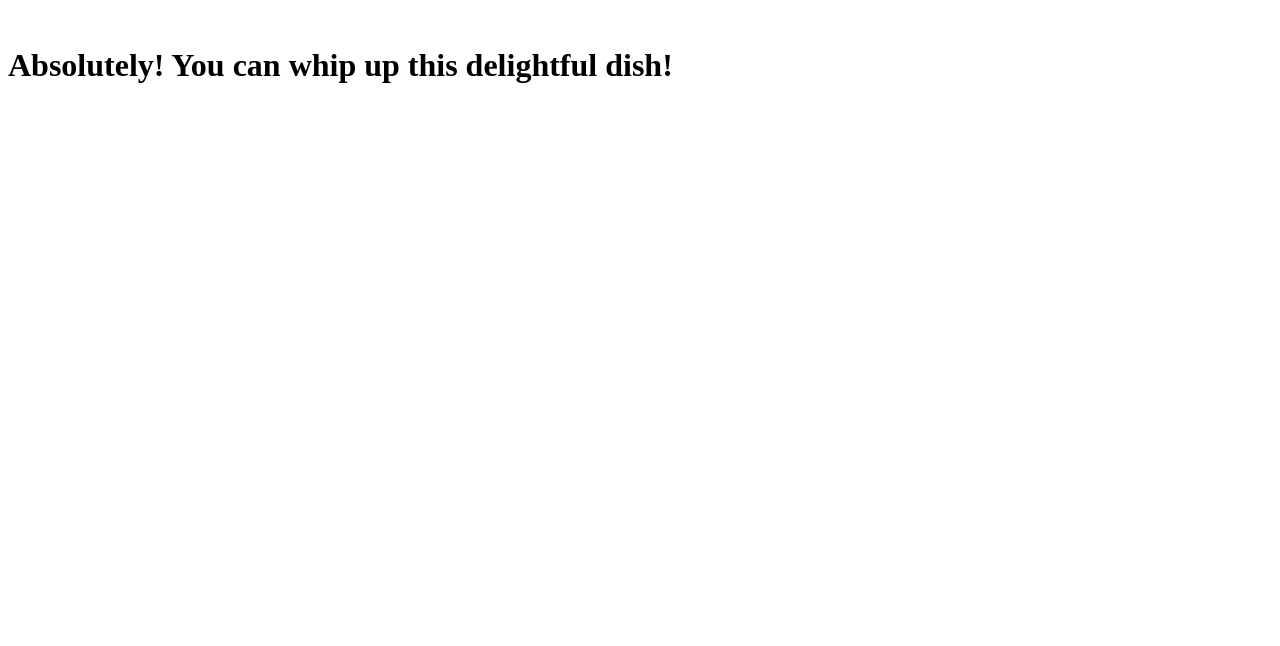
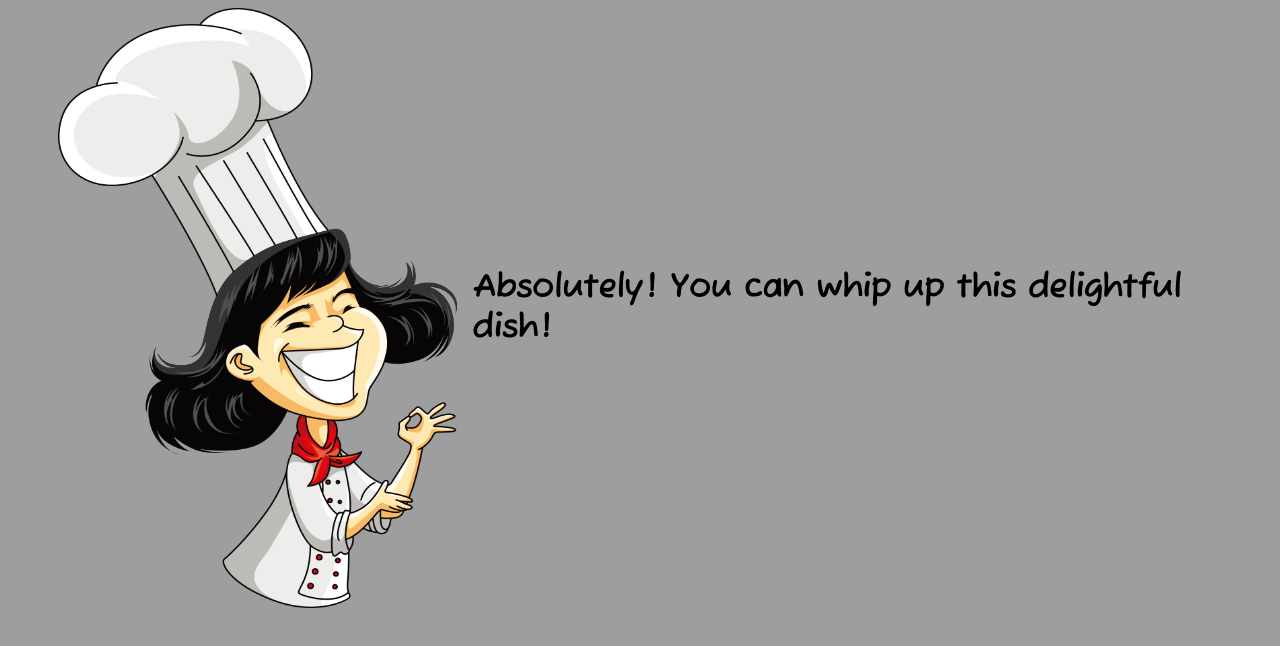
Before and after one commit to Yusuf-Belkhiri/Kitchen-Expert-System, a plain HTML site: page Interface/Html/result2.html in a window 1280 px wide. Drawn offline with Linux system fonts and the light colour scheme; the site is published under a folder, as on GitHub Pages, so addresses that start at the root find nothing.

Commit message:
a new branch named hell

```diff
--- a/Interface/Css/MainPage.css
+++ b/Interface/Css/MainPage.css
@@ -1,12 +1,12 @@
 :root {
-    background-image: url('/Interface/Images/studio-background-concept-abstract-empty-light-gradient-purple-studio-room-background-product-plain-studio-background.jpg');
+    background-image: url('../Images/studio-background-concept-abstract-empty-light-gradient-purple-studio-room-background-product-plain-studio-background.jpg');
     background-repeat: no-repeat;
     background-attachment: fixed;
     background-size: cover;
   }
 @font-face {
     font-family: 'Flavors';
-    src: url('/Interface/Fonts/Flavors-Regular.ttf');
+    src: url('../Fonts/Flavors-Regular.ttf');
   }
 
   img {
@@ -31,7 +31,7 @@
     position: absolute;
     right: 450px;
     top: 200px;
-    background-image: url('/Interface/Images/0.png');
+    background-image: url('../Images/0.png');
     background-size: cover;
     background-position: center;
     background-repeat: no-repeat;
@@ -46,7 +46,7 @@
     top: 350px;
     right: 220px;
     position: absolute;
-    background-image: url('/Interface/Images/1.png');
+    background-image: url('../Images/1.png');
     background-size: cover;
     background-position: center;
     background-repeat: no-repeat;
--- a/Interface/Css/Result.css
+++ b/Interface/Css/Result.css
@@ -1,5 +1,5 @@
 :root {
-  background-image: url('/Interface/Images/studio-background-concept-abstract-empty-light-gradient-purple-studio-room-background-product-plain-studio-background.jpg');
+  background-image: url('../Images/studio-background-concept-abstract-empty-light-gradient-purple-studio-room-background-product-plain-studio-background.jpg');
   background-repeat: no-repeat;
   background-attachment: fixed;
   background-size: cover;
@@ -7,11 +7,11 @@
 
 @font-face {
     font-family: 'Bubbles';
-    src: url('/Interface/Fonts/FuzzyBubbles-Regular.ttf') ;
+    src: url('../Fonts/FuzzyBubbles-Regular.ttf') ;
   }
   @font-face {
     font-family: 'Flavors';
-    src: url('/Interface/Fonts/Flavors-Regular.ttf') ;
+    src: url('../Fonts/Flavors-Regular.ttf') ;
   }
   *{
     font-family: Bubbles;
--- a/Interface/Css/Result2.css
+++ b/Interface/Css/Result2.css
@@ -1,5 +1,5 @@
 :root {
-    background-image: url('/Interface/Images/studio-background-concept-abstract-empty-light-gradient-purple-studio-room-background-product-plain-studio-background.jpg');
+    background-image: url('../Images/studio-background-concept-abstract-empty-light-gradient-purple-studio-room-background-product-plain-studio-background.jpg');
     background-repeat: no-repeat;
     background-attachment: fixed;
     background-size: cover;
@@ -7,7 +7,7 @@
 
 @font-face {
     font-family: 'Bubbles';
-    src: url('/Interface/Fonts/FuzzyBubbles-Regular.ttf') ;
+    src: url('../Fonts/FuzzyBubbles-Regular.ttf') ;
   }
 
 
--- a/Interface/Css/Second.css
+++ b/Interface/Css/Second.css
@@ -1,5 +1,5 @@
 :root {
-  background-image: url('/Interface/Images/studio-background-concept-abstract-empty-light-gradient-purple-studio-room-background-product-plain-studio-background.jpg');
+  background-image: url('../Images/studio-background-concept-abstract-empty-light-gradient-purple-studio-room-background-product-plain-studio-background.jpg');
   background-repeat: no-repeat;
   background-attachment: fixed;
   background-size: cover;
@@ -7,11 +7,11 @@
 
 @font-face {
     font-family: 'Bubbles';
-    src: url('/Interface/Fonts/FuzzyBubbles-Regular.ttf') ;
+    src: url('../Fonts/FuzzyBubbles-Regular.ttf') ;
   }
   @font-face {
     font-family: 'Flavors';
-    src: url('/Interface/Fonts/Flavors-Regular.ttf') ;
+    src: url('../Fonts/Flavors-Regular.ttf') ;
   }
   *{
     font-family: Bubbles;
--- a/Interface/Css/Third.css
+++ b/Interface/Css/Third.css
@@ -1,5 +1,5 @@
 :root {
-  background-image: url('/Interface/Images/studio-background-concept-abstract-empty-light-gradient-purple-studio-room-background-product-plain-studio-background.jpg');
+  background-image: url('../Images/studio-background-concept-abstract-empty-light-gradient-purple-studio-room-background-product-plain-studio-background.jpg');
   background-repeat: no-repeat;
   background-attachment: fixed;
   background-size: cover;
@@ -7,11 +7,11 @@
 
 @font-face {
     font-family: 'Bubbles';
-    src: url('/Interface/Fonts/FuzzyBubbles-Regular.ttf') ;
+    src: url('../Fonts/FuzzyBubbles-Regular.ttf') ;
   }
   @font-face {
     font-family: 'Flavors';
-    src: url('/Interface/Fonts/Flavors-Regular.ttf') ;
+    src: url('../Fonts/Flavors-Regular.ttf') ;
   }
   *{
     font-family: Bubbles;
--- a/Interface/Html/result2.html
+++ b/Interface/Html/result2.html
@@ -4,17 +4,17 @@
     <meta charset="UTF-8">
     <meta http-equiv="X-UA-Compatible" content="IE=edge">
     <meta name="viewport" content="width=device-width, initial-scale=1.0">
-    <link rel="stylesheet" href="/Interface/Css/Result2.css">
+    <link rel="stylesheet" href="../Css/Result2.css">
     <title>Document</title>
 </head>
 <body>
     <div class="container" id="container1">
-        <img src="/Interface/Images/Yes.png" alt="" class="image">
+        <img src="../Images/Yes.png" alt="" class="image">
         <h1 id="sentence" class="text">Absolutely! You can whip up this delightful dish!</h1>
       </div>
 
       <div class="container" id="container2">
-        <img src="/Interface/Images/No.png" alt="" class="image" id="no">
+        <img src="../Images/No.png" alt="" class="image" id="no">
         <h1 id="sentence" class="text">I'm sorry to tell you that you're unable to prepare this dish. Hopefully, you'll have the opportunity to try it another time!</h1>
       </div>
 
```
Also changed, not shown: Interface/Html/Result1.html (+2 -2 lines).
